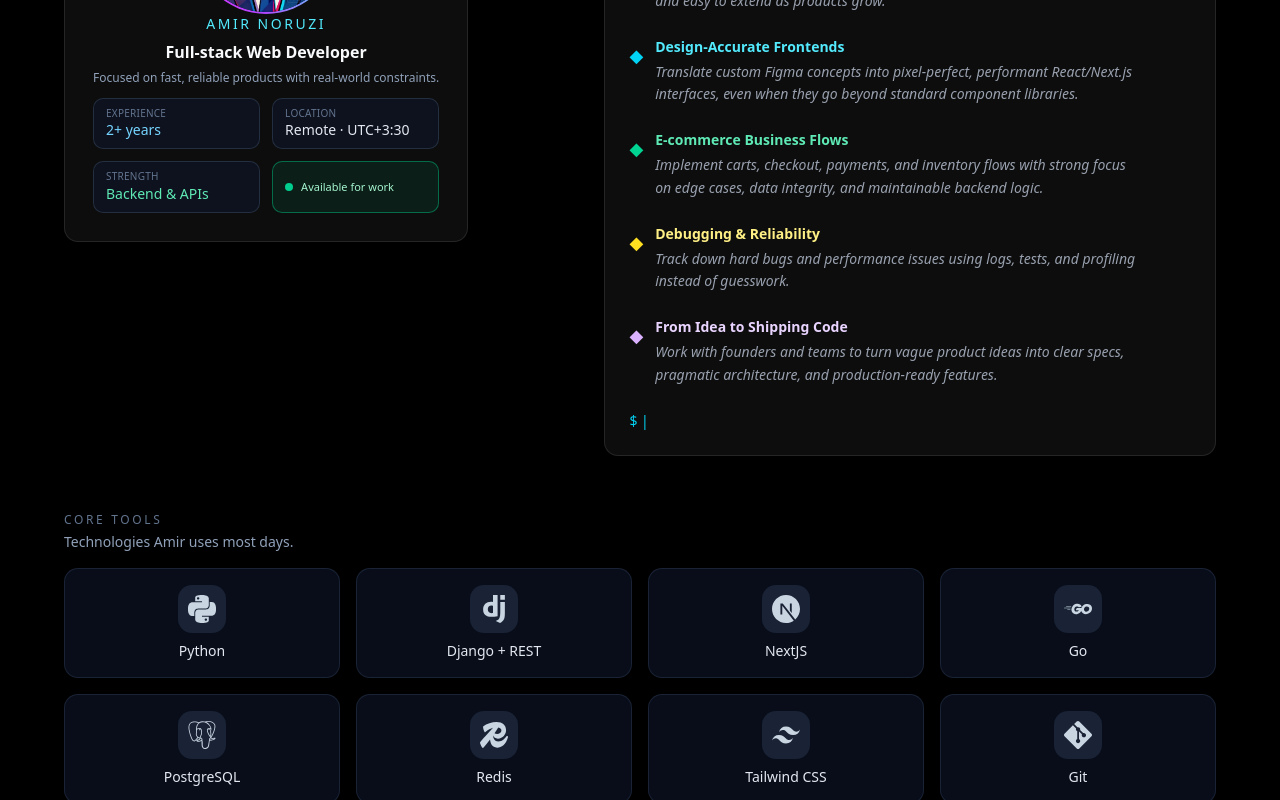
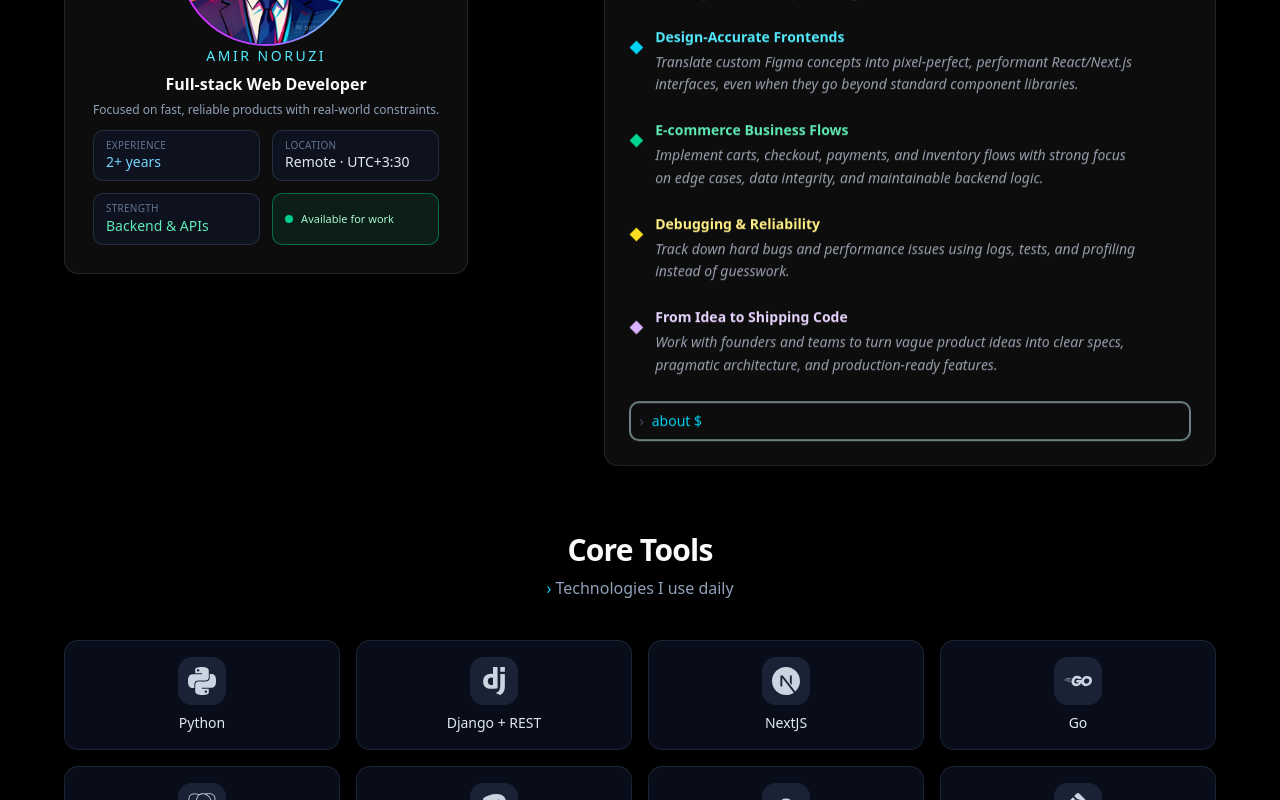
Before and after one commit to capamir/portfolio, a Next.js app: page / in a window 1280 px wide. Shown: the part 1323-2123 px from the top of the page. Built offline with nearby package versions, Linux system fonts and the light colour scheme.

Commit message:
about section refactored

```diff
--- a/app/globals.css
+++ b/app/globals.css
@@ -145,3 +145,8 @@
   background-size: 200% 200%;
   animation: gradient-slow 10s ease infinite;
 }
+
+@keyframes terminal-caret {
+  0%, 49% { opacity: 1; }
+  50%, 100% { opacity: 0; }
+}
--- a/components/sections/About.tsx
+++ b/components/sections/About.tsx
@@ -51,46 +51,50 @@ function TypewriterText({
 }: {
   text: string;
   enabled?: boolean;
-  startDelay?: number; // ms
-  speed?: number; // ms per char
+  startDelay?: number;
+  speed?: number;
   className?: string;
 }) {
-  const [out, setOut] = useState(enabled ? "" : text);
+  const [out, setOut] = useState("");
 
   useEffect(() => {
-    if (!enabled) {
-      setOut(text);
-      return;
-    }
+    if (!enabled) return;
 
     let cancelled = false;
-    let timeoutId: ReturnType<typeof setTimeout> | undefined;
-    let intervalId: ReturnType<typeof setInterval> | undefined;
+    let intervalId: ReturnType<typeof setInterval> | null = null;
 
-    setOut("");
+    const startId = setTimeout(() => {
+      if (cancelled) return;
 
-    timeoutId = setTimeout(() => {
       let i = 0;
       intervalId = setInterval(() => {
         if (cancelled) return;
+
         i += 1;
         setOut(text.slice(0, i));
-        if (i >= text.length && intervalId) clearInterval(intervalId);
+
+        if (i >= text.length && intervalId) {
+          clearInterval(intervalId);
+          intervalId = null;
+        }
       }, speed);
     }, startDelay);
 
     return () => {
       cancelled = true;
-      if (timeoutId) clearTimeout(timeoutId);
+      clearTimeout(startId);
       if (intervalId) clearInterval(intervalId);
     };
   }, [text, enabled, startDelay, speed]);
 
+  const displayText = enabled ? out : text;
+
   return (
     <p className={className}>
-      {out}
-      {/* keep layout stable while typing */}
-      {enabled && <span className="opacity-0">{text.slice(out.length)}</span>}
+      {displayText}
+      {enabled && (
+        <span className="opacity-0">{text.slice(displayText.length)}</span>
+      )}
     </p>
   );
 }
@@ -132,7 +136,7 @@ function ProfileCard({ inView }: { inView: boolean }) {
       <Card3D intensity={8}>
         <GlassCard className="relative flex flex-col items-center gap-5 bg-black/40 px-6 py-6 sm:px-7 sm:py-7">
           {/* Avatar */}
-          <div className="relative h-32 w-32 sm:h-36 sm:w-36 mx-auto rounded-full bg-linear-to-r from-fuchsia-500 via-purple-500 to-cyan-400 p-[2px] animate-gradient">
+          <div className="relative h-36 w-36 sm:h-44 sm:w-44 mx-auto rounded-full bg-linear-to-r from-fuchsia-500 via-purple-500 to-cyan-400 p-[2px] animate-gradient">
             <div className="h-full w-full rounded-full bg-slate-950/90 overflow-hidden">
               <Image
                 src="/profile.png"
@@ -283,6 +287,10 @@ function TerminalAbout({ inView }: { inView: boolean }) {
 
   return (
     <motion.div
+      animate={{ y: [0, -10, 0] }}
+      transition={{ duration: 4, repeat: Infinity, ease: "easeInOut" }}
+    >
+      <motion.div
         initial={{ opacity: 0, x: 24 }}
         animate={inView ? { opacity: 1, x: 0 } : {}}
         transition={{ duration: 0.6, delay: 0.15 }}
@@ -307,13 +315,21 @@ function TerminalAbout({ inView }: { inView: boolean }) {
                 />
               ))}
 
-            <div className="mt-4 text-gray-400">
-              <span className="text-cyan-400">$</span>{" "}
-              <span className="animate-cursor text-cyan-400">|</span>
+              <div className="mt-5 flex items-center gap-2 font-mono text-sm text-slate-400 border-2 p-2 border-cyan-100/50 rounded-lg">
+                {/* prompt */}
+                <span className="text-slate-600">›</span>
+                <span className="text-cyan-400">about $</span>
+
+                {/* block cursor */}
+                <span
+                  className=" inline-block h-4 w-2 rounded-[2px] bg-cyan-300/90 align-middle"
+                  style={{ animation: "terminal-caret 1s steps(1) infinite" }}
+                />
               </div>
             </div>
           </div>
         </GlassCard>
+      </motion.div>
     </motion.div>
   );
 }
@@ -325,13 +341,9 @@ function CoreToolCard({ tech }: { tech: TechItem }) {
     <motion.div
       whileHover={{ y: -4, scale: 1.02 }}
       transition={{ type: "spring", stiffness: 380, damping: 25 }}
-      className="group relative flex flex-col items-center justify-center rounded-xl border border-slate-800/80 bg-slate-900/60 px-4 py-4 text-center
-                 hover:border-cyan-400/40 hover:bg-slate-900/80"
+      className="group relative flex flex-col items-center justify-center rounded-xl border border-slate-800/80 bg-slate-900/60 px-4 py-4 text-center hover:border-cyan-400/40 hover:bg-slate-900/80"
     >
-      <span
-        className="mb-2 flex h-12 w-12 items-center justify-center rounded-xl bg-slate-800/80 text-slate-300
-                   group-hover:text-cyan-300 group-hover:bg-slate-800"
-      >
+      <span className="mb-2 flex h-12 w-12 items-center justify-center rounded-xl bg-slate-800/80 text-slate-300 group-hover:text-cyan-300 group-hover:bg-slate-800">
         <Icon className="h-7 w-7" />
       </span>
 
@@ -347,13 +359,7 @@ function CoreToolCard({ tech }: { tech: TechItem }) {
   );
 }
 
-function CoreTools({
-  inView,
-  techs,
-}: {
-  inView: boolean;
-  techs: TechItem[];
-}) {
+function CoreTools({ inView, techs }: { inView: boolean; techs: TechItem[] }) {
   return (
     <motion.div
       initial={{ opacity: 0, y: 16 }}
@@ -361,12 +367,13 @@ function CoreTools({
       transition={{ duration: 0.6, delay: 0.1 }}
       className="mt-4"
     >
-      <div className="mb-4 flex flex-col gap-1 text-center lg:text-left">
-        <p className="text-xs font-mono uppercase tracking-[0.22em] text-slate-500">
-          Core tools
-        </p>
-        <p className="text-sm text-slate-400">
-          Technologies Amir uses most days.
+      <div className="mb-10 text-center">
+        <h3 className="text-3xl font-extrabold text-slate-50 tracking-tight">
+          Core Tools
+        </h3>
+
+        <p className="mt-2 text-sm sm:text-base font-mono text-slate-400">
+          <span className="text-cyan-400">›</span> Technologies I use daily
         </p>
       </div>
 
```
Lines whose indentation alone changed are shown as unchanged.
